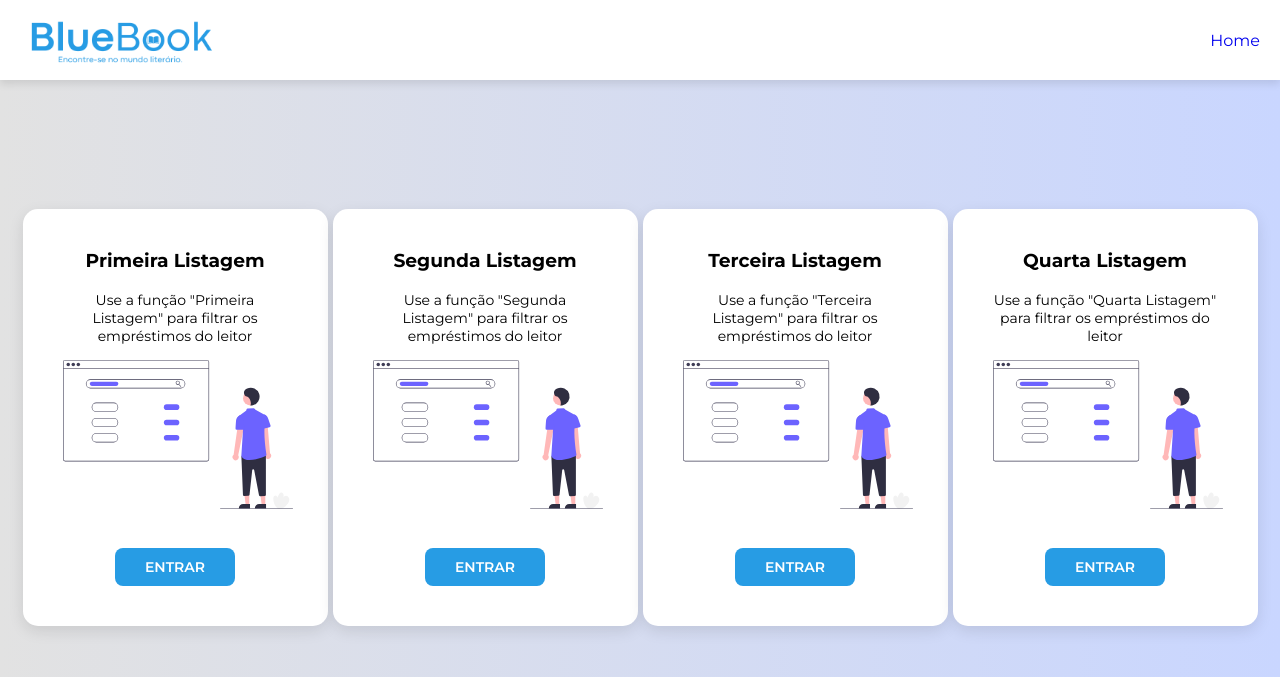
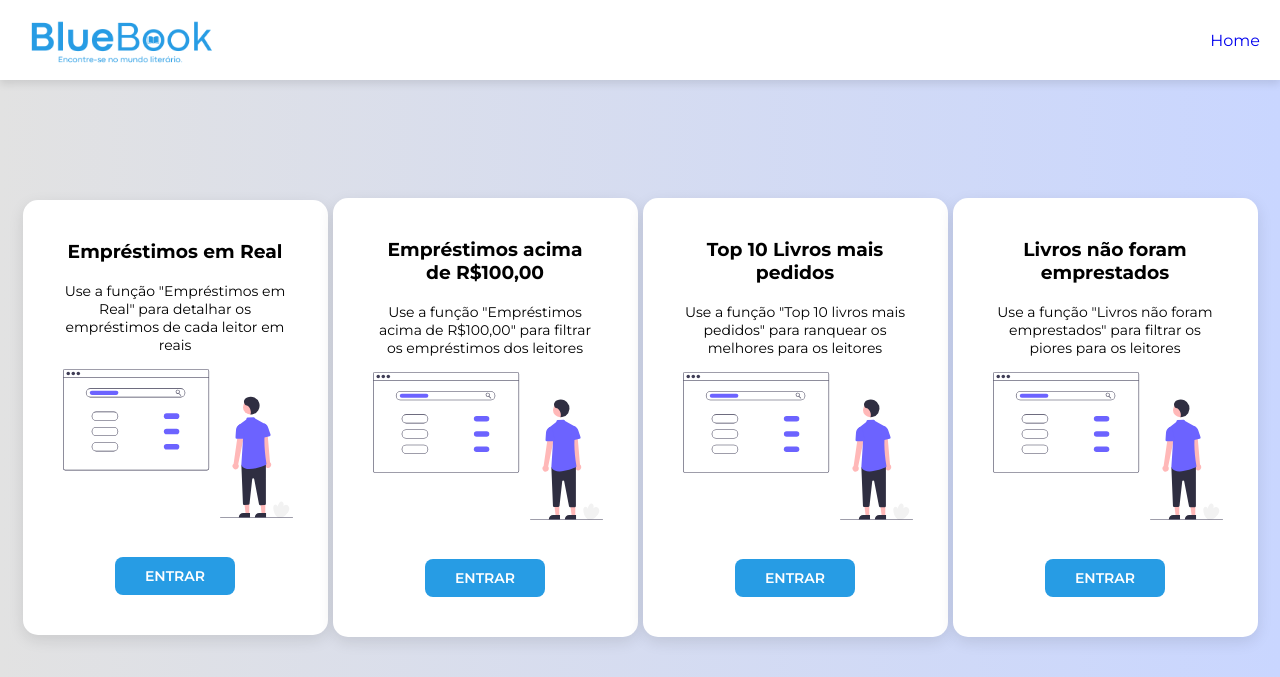
Before and after one commit to Arthur-Snts/Online-Library-Sistem, a Flask app: page /listagem/ in a window 1280 px wide. Shown: the top 677 px of the page. Run offline with Flask 3, Linux system fonts and the light colour scheme.

Commit message:
concertando

```diff
--- a/Bluebook/templates/pg_listagem.html
+++ b/Bluebook/templates/pg_listagem.html
@@ -24,36 +24,36 @@
 
     <main>
         <div class="intro_cadliv">
-            <h3>Primeira Listagem</h3>
+            <h3>Empréstimos em Real</h3>
             <br>
-            <p>Use a função "Primeira Listagem" para filtrar os empréstimos do leitor</p>
+            <p>Use a função "Empréstimos em Real" para detalhar os empréstimos de cada leitor em reais</p>
             <img class="image-index-list" src="{{ url_for('static', filename='images/index-list.svg') }}" alt="Imagem" >
             <br>
             <a href="{{url_for('listagem.filtro1')}}"><button>Entrar</button></a>
         </div>
 
         <div class="intro_cadliv">
-            <h3>Segunda Listagem</h3>
+            <h3>Empréstimos acima de R$100,00</h3>
             <br>
-            <p>Use a função "Segunda Listagem" para filtrar os empréstimos do leitor</p>
+            <p>Use a função "Empréstimos acima de R$100,00" para filtrar os empréstimos dos leitores</p>
             <img class="image-index-list" src="{{ url_for('static', filename='images/index-list.svg') }}" alt="Imagem" >
             <br>
             <a href="{{url_for('listagem.filtro2')}}"><button>Entrar</button></a>
         </div>
 
         <div class="intro_cadliv">
-            <h3>Terceira Listagem</h3>
+            <h3>Top 10 Livros mais pedidos</h3>
             <br>
-            <p>Use a função "Terceira Listagem" para filtrar os empréstimos do leitor</p>
+            <p>Use a função "Top 10 livros mais pedidos" para ranquear os melhores para os leitores</p>
             <img class="image-index-list" src="{{ url_for('static', filename='images/index-list.svg') }}" alt="Imagem" >
             <br>
             <a href="{{url_for('listagem.filtro3')}}"><button>Entrar</button></a>
         </div>
 
         <div class="intro_cadliv">
-            <h3>Quarta Listagem</h3>
+            <h3>Livros não foram emprestados</h3>
             <br>
-            <p>Use a função "Quarta Listagem" para filtrar os empréstimos do leitor</p>
+            <p>Use a função "Livros não foram emprestados" para filtrar os piores para os leitores</p>
             <img class="image-index-list" src="{{ url_for('static', filename='images/index-list.svg') }}" alt="Imagem" >
             <br>
             <a href="{{url_for('listagem.filtro4')}}"><button>Entrar</button></a>
--- a/Bluebook/templates/user.html
+++ b/Bluebook/templates/user.html
@@ -59,7 +59,7 @@
             <div class="container_user">
                 <h1>Lista de Usuários <a href="{{url_for('users.dados_users') }}">Detalhar</a></h1>
 
-                <form method="POST" class="filter-form">
+                <form method="POST" class="filter-form" action="{{ url_for('users.listar_user' ) }}">
                     <div class="teste">
                         <div class="filter-group">
                             <label for="status">Filtrar:</label>
```
